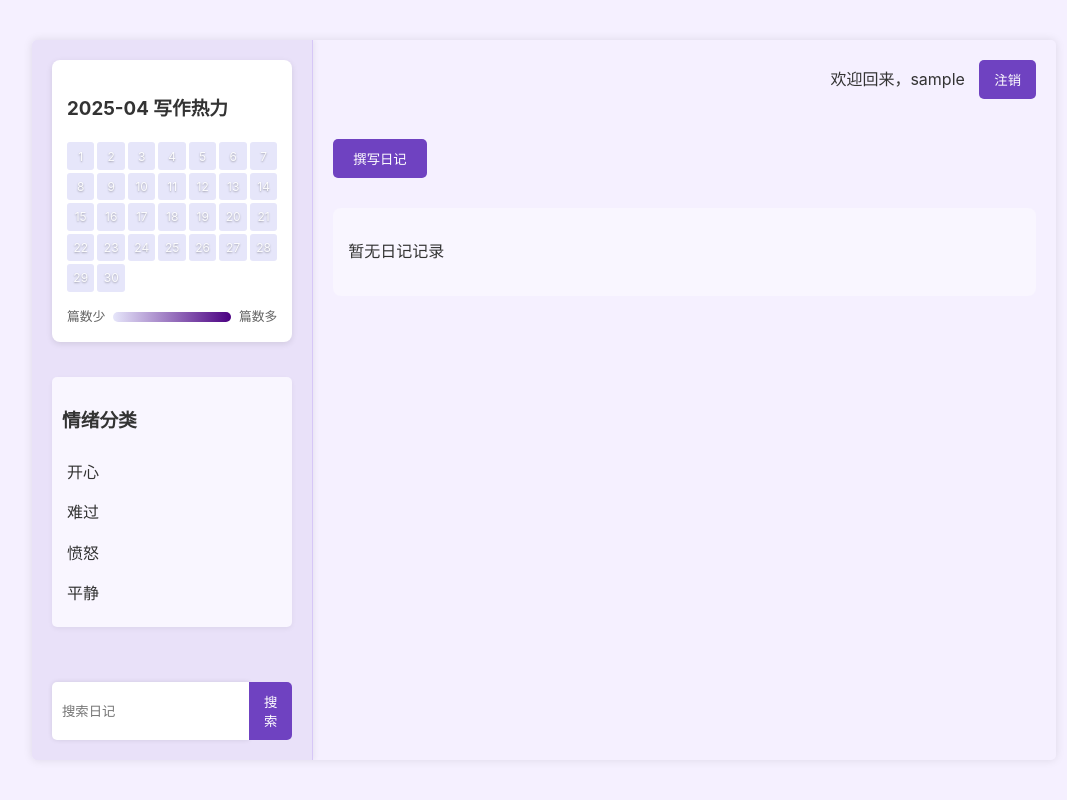
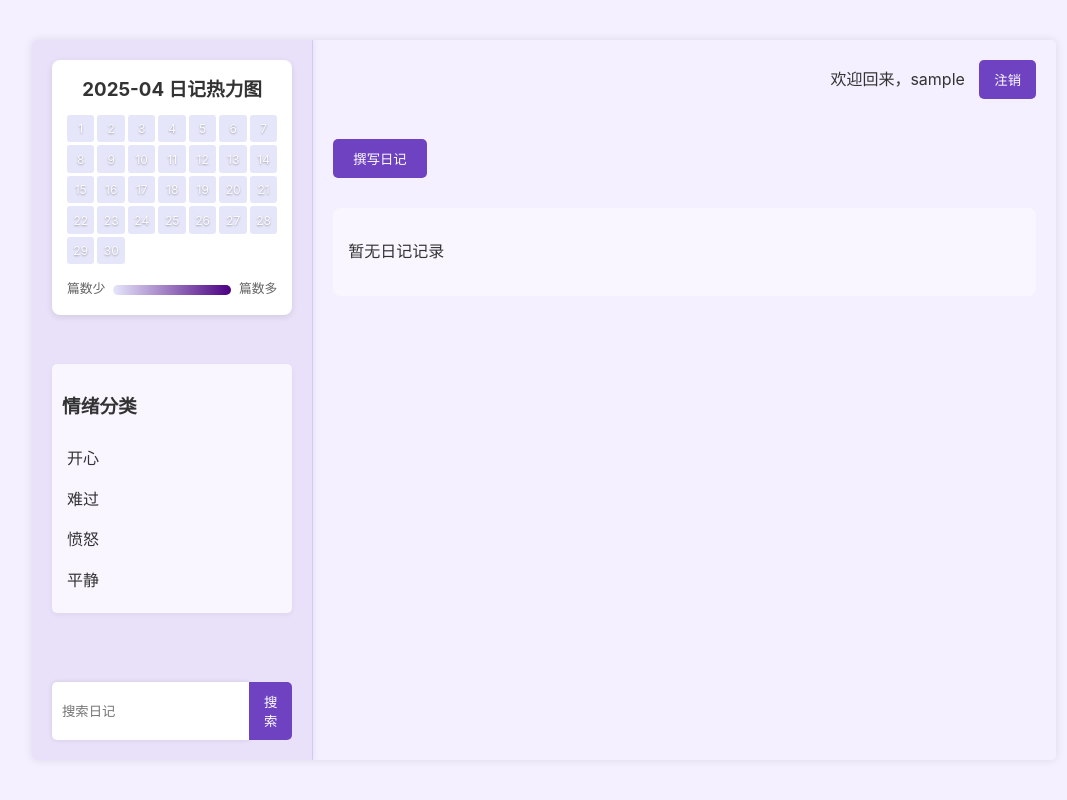
Before and after one commit to c0ffee-milk/Inksoul, a Flask app: page /diary/mine in a window 1280 px wide. Shown: the whole page, without its empty margins (96-1163 px from the left). Run offline with Flask 3, Linux system fonts and the light colour scheme; the visitor is signed in with stand-in values (Sample User, id 1); data comes from the database, SQL or seed files in the repository; data that the repository does not hold is empty; some libraries are stand-ins or nearby versions.

Commit message:
style(templates): 居中并调整日记热力图标题样式

```diff
--- a/templates/index.html
+++ b/templates/index.html
@@ -108,7 +108,7 @@
         <!-- 导航栏 -->
         <div class="sidebar">
             <div class="heatmap-section">
-        <h3>{{ current_month }} 写作热力</h3>
+        <h3 style="text-align: center; margin: 0 0 10px 0;">{{ current_month }} 日记热力图</h3>
         <div class="heatmap-grid">
             {% for entry in heatmap %}
             <div class="heatmap-cell"
```
